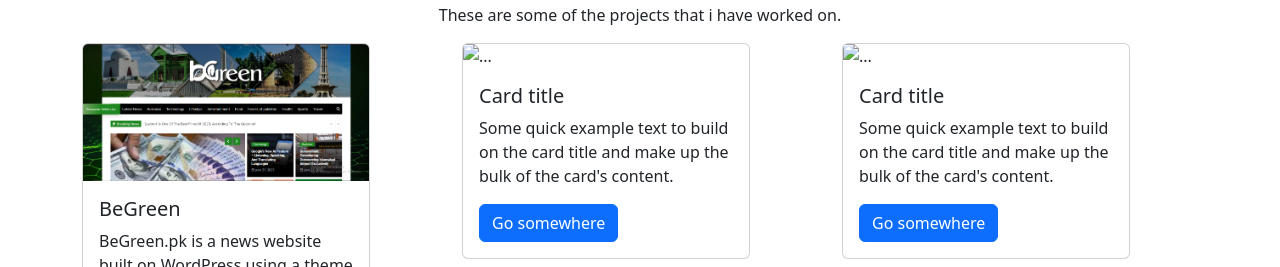
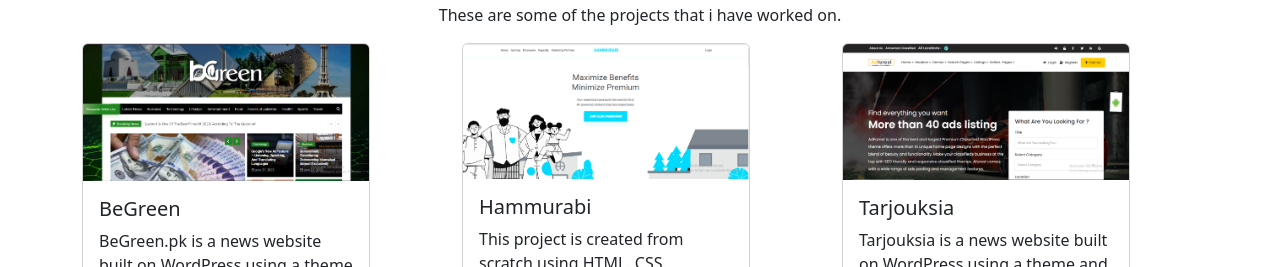
Before and after one commit to AreejShafiq/areejshafiq, a plain HTML site: page index.html in a window 1280 px wide. Shown: the part 685-952 px from the top of the page. Drawn offline with nearby package versions, Linux system fonts and the light colour scheme.

Commit message:
Add Portfolio projects

```diff
--- a/index.html
+++ b/index.html
@@ -3,7 +3,7 @@
 <head>
     <meta charset="UTF-8">
     <meta name="viewport" content="width=device-width, initial-scale=1.0">
-    <title>Document</title>
+    <title>Areej Shafiq | Portfolio</title>
     <link rel="stylesheet" href="css/style.css">
 
     <link href="https://cdn.jsdelivr.net/npm/bootstrap@5.3.2/dist/css/bootstrap.min.css" rel="stylesheet" integrity="sha384-T3c6CoIi6uLrA9TneNEoa7RxnatzjcDSCmG1MXxSR1GAsXEV/Dwwykc2MPK8M2HN" crossorigin="anonymous">
@@ -79,22 +79,22 @@
 
             <div class="col-sm-4">
               <div class="card" style="width: 18rem;">
-                <img src="..." class="card-img-top" alt="...">
+                <img src="./assets/images/myhammurabi.png" class="card-img-top" alt="...">
                 <div class="card-body">
-                  <h5 class="card-title">Card title</h5>
-                  <p class="card-text">Some quick example text to build on the card title and make up the bulk of the card's content.</p>
-                  <a href="#" class="btn btn-primary">Go somewhere</a>
+                  <h5 class="card-title">Hammurabi</h5>
+                  <p class="card-text">This project is created from scratch using HTML, CSS, Bootstrap, Javascript and PHP. Theme colors and images provided by a client, this theme is converted to Figma design to HTML.</p>
+                  <a href="https://myhammurabi.com/" class="btn btn-primary">Visit Website</a>
                 </div>
               </div>
           </div>
 
             <div class="col-sm-4">
               <div class="card" style="width: 18rem;">
-                <img src="..." class="card-img-top" alt="...">
+                <img src="./assets/images/adforest.png" class="card-img-top" alt="...">
                 <div class="card-body">
-                  <h5 class="card-title">Card title</h5>
-                  <p class="card-text">Some quick example text to build on the card title and make up the bulk of the card's content.</p>
-                  <a href="#" class="btn btn-primary">Go somewhere</a>
+                  <h5 class="card-title">Tarjouksia</h5>
+                  <p class="card-text">Tarjouksia is a news website built on WordPress using a theme and Elementor. Its an E-commerce store.</p>
+                  <a href="https://talash-e-gumshuda.com/" class="btn btn-primary">Visit Website</a>
                 </div>
               </div>
             </div>
```
Also changed, not shown: assets/images/adforest.png (added), assets/images/myhammurabi.png (added).
